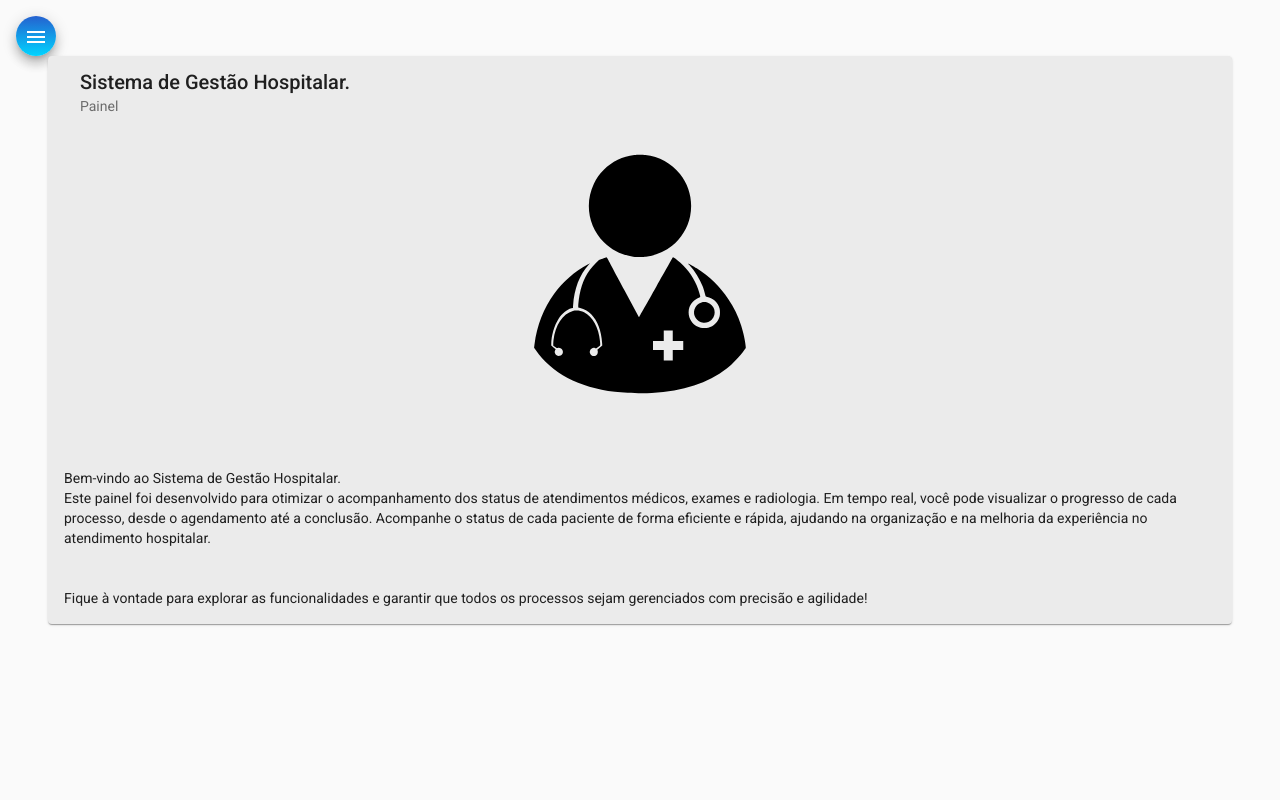
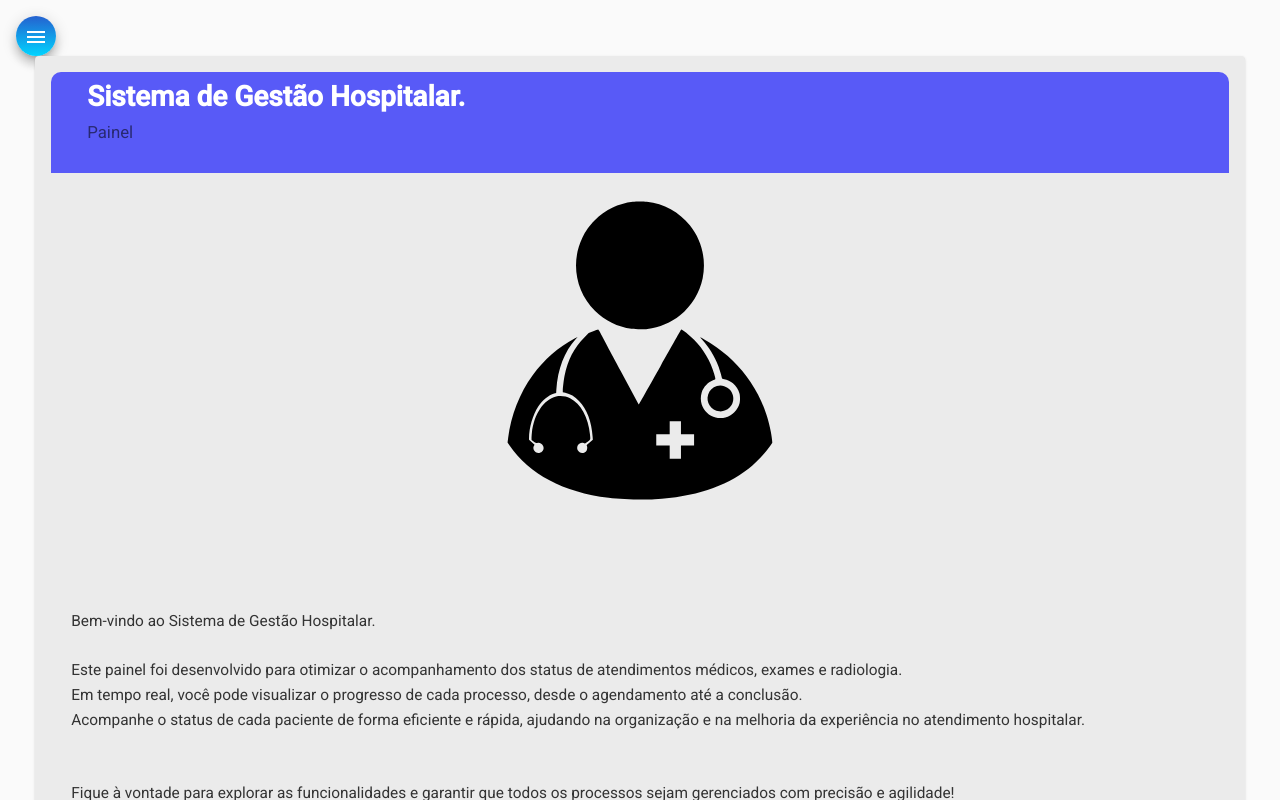
Before and after one commit to rafaelnetmidia/hospitalpanel, an Angular app: page /home in a window 1280 px wide. Built offline with nearby package versions, Linux system fonts and the light colour scheme.

Commit message:
ajuste no css do home

```diff
--- a/src/app/components/home/home.component.css
+++ b/src/app/components/home/home.component.css
@@ -1,10 +1,50 @@
+/* Estilos gerais para o cartão */
 .card {
-    width: 90%;
+    width: 92%;
     margin: auto;
     background-color: rgb(235, 235, 235);
+  }
+
+  img {
+    height: 25rem;
 }
 
-img {
-    height: 20rem;
+  /* Estilos do título e subtítulo */
+  mat-card-header {
+    background-color: #585af7; /* Cor de fundo do cabeçalho */
+    color: white; /* Cor do texto no cabeçalho */
+    padding: 15px 20px;
+    border-radius: 10px 10px 0 0; /* Bordas arredondadas só no topo */
+  }
 
-}
+  mat-card-title {
+    font-size: 2.0em !important; /* Tamanho de fonte do título */
+    font-weight: bold;
+  }
+
+  mat-card-subtitle {
+    font-size: 1.2em; /* Tamanho de fonte do subtítulo */
+    margin-top: 15px !important;
+  }
+
+  /* Estilos para o conteúdo do cartão */
+  mat-card-content {
+    padding: 20px;
+    font-size: 1.1em; /* Tamanho do texto */
+    line-height: 1.6; /* Espaçamento entre as linhas */
+    color: #333; /* Cor do texto */
+    text-align: justify; /* Justifica o texto */
+  }
+
+  /* Ajustes de espaçamento e margens nos parágrafos */
+  mat-card-content p {
+    margin-bottom: 15px; /* Espaçamento entre os parágrafos */
+  }
+
+
+  /* Botões e ações do cartão */
+  mat-card-actions {
+    display: flex;
+    justify-content: flex-start; /* Alinha os botões à esquerda */
+    padding: 10px 0;
+  }
--- a/src/app/components/home/home.component.html
+++ b/src/app/components/home/home.component.html
@@ -6,8 +6,10 @@
   <img mat-card-image src="assets/img/home.svg" alt="home">
   <mat-card-content>
     <p>
-      Bem-vindo ao Sistema de Gestão Hospitalar. <br>
-      Este painel foi desenvolvido para otimizar o acompanhamento dos status de atendimentos médicos, exames e radiologia. Em tempo real, você pode visualizar o progresso de cada processo, desde o agendamento até a conclusão. Acompanhe o status de cada paciente de forma eficiente e rápida, ajudando na organização e na melhoria da experiência no atendimento hospitalar.<br>
+      Bem-vindo ao Sistema de Gestão Hospitalar. <br> <br>
+      Este painel foi desenvolvido para otimizar o acompanhamento dos status de atendimentos médicos, exames e radiologia. <br>
+      Em tempo real, você pode visualizar o progresso de cada processo, desde o agendamento até a conclusão. <br>
+      Acompanhe o status de cada paciente de forma eficiente e rápida, ajudando na organização e na melhoria da experiência no atendimento hospitalar.<br>
       <br><br>
       Fique à vontade para explorar as funcionalidades e garantir que todos os processos sejam gerenciados com precisão e agilidade!
     </p>
--- a/src/app/components/nav/nav.component.html
+++ b/src/app/components/nav/nav.component.html
@@ -2,7 +2,7 @@
     <mat-drawer #drawer class="sidenav" mode="side">
         <img src="assets/img/hospital.svg" alt="logo hospital">
         <mat-nav-list class="nav-list">
-            <a mat-list-item routerLink="/">
+            <a mat-list-item routerLink="home">
                 <i class="material-icons">home</i>Home
             </a>
             <a mat-list-item routerLink="/">
```
